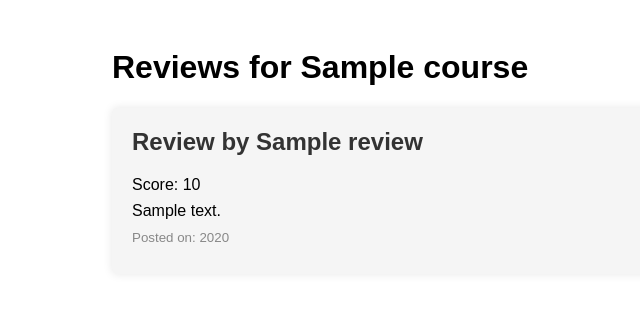
After one commit to Seisision/DIS-project-2023-Group73, a Flask app: page /course_reviews/1 in a window 1280 px wide. The commit adds this page. Shown: the top 313 px of the page, without its empty margins (128-768 px from the left). Run offline with Flask 3, Linux system fonts and the light colour scheme; a database or web service that is not in the repository returns one stand-in record (values such as "Sample title"); some libraries are stand-ins or nearby versions.

Commit message:
added support viewing reviews

```diff
--- a/Course_Finder/app.py
+++ b/Course_Finder/app.py
@@ -67,7 +67,7 @@ def home():
 
     # Join tables to fetch course data
     query = """
-        SELECT c.name, b.number AS block, c.duration, array_agg(pr.name) AS prerequisites, p.name AS professor, cr.average_grade, et.name AS exam_type, c.ECTS
+        SELECT c.name, b.number AS block, c.duration, array_agg(pr.name) AS prerequisites, p.name AS professor, cr.average_grade, et.name AS exam_type, c.ECTS, c.id
         FROM Course c
         LEFT JOIN CoursePrerequisite cp ON cp.course_id = c.id
         LEFT JOIN Course pr ON pr.id = cp.prerequisite_course_id
@@ -194,6 +194,23 @@ def prerequisites():
 
     return redirect(url_for('home'))
 
+@app.route('/course_reviews/<int:course_id>')
+def course_reviews(course_id):
+    conn = get_db_conn()
+    curs = conn.cursor()
+
+    # Get course name
+    course_query = "SELECT name FROM Course WHERE id = %s"
+    curs.execute(course_query, (course_id,))
+    course_name = curs.fetchone()[0]
+
+    # Get reviews
+    reviews_query = "SELECT Review.year, Review.score, Review.text, Student.name FROM Review JOIN StudentReview ON Review.id = StudentReview.review_id JOIN Student ON StudentReview.student_id = Student.id WHERE Review.course_id = %s"
+    curs.execute(reviews_query, (course_id,))
+    reviews = curs.fetchall() # Each review is a tuple (year, score, text, student_name)
+
+    return render_template('course_reviews.html', course_name=course_name, reviews=reviews)
+
 
 '''
 @app.route('/prerequisites', methods=['POST'])
--- /dev/null
+++ b/Course_Finder/templates/course_reviews.html
@@ -0,0 +1,51 @@
+<!DOCTYPE html>
+<html lang="en">
+<head>
+    <meta charset="UTF-8">
+    <title>Course Reviews</title>
+    <style>
+        body {
+            font-family: Arial, sans-serif;
+        }
+        .container {
+            max-width: 800px;
+            margin: auto;
+            padding: 20px;
+        }
+        .review {
+            background-color: #f5f5f5;
+            border-radius: 5px;
+            margin-bottom: 20px;
+            padding: 20px;
+            box-shadow: 0px 0px 10px rgba(0,0,0,0.1);
+        }
+        .review h2 {
+            margin-top: 0;
+            color: #333;
+        }
+        .review p {
+            margin: 0.5em 0;
+        }
+        .review small {
+            color: #888;
+        }
+    </style>
+</head>
+<body>
+    <div class="container">
+        <h1>Reviews for {{ course_name }}</h1>
+        {% if reviews %}
+            {% for review in reviews %}
+                <div class="review">
+                    <h2>Review by {{ review[3] }}</h2> <!-- The student's name -->
+                    <p>Score: {{ review[1] }}</p> <!-- The review score -->
+                    <p>{{ review[2] }}</p> <!-- The review text -->
+                    <p><small>Posted on: {{ review[0] }}</small></p> <!-- The year when the review was posted -->
+                </div>
+            {% endfor %}
+        {% else %}
+            <p>No reviews yet for this course.</p>
+        {% endif %}
+    </div>
+</body>
+</html>
```
Also changed, not shown: Course_Finder/init_schema.sql (+16 -2 lines), Course_Finder/templates/home.html (+7 -0 lines).
